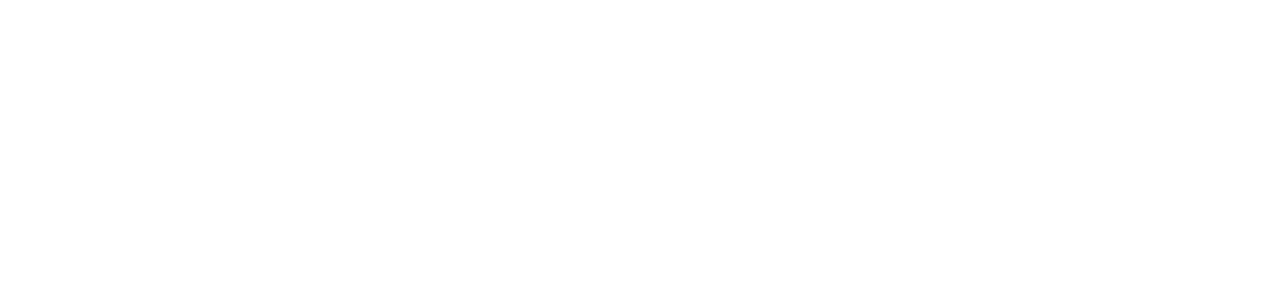
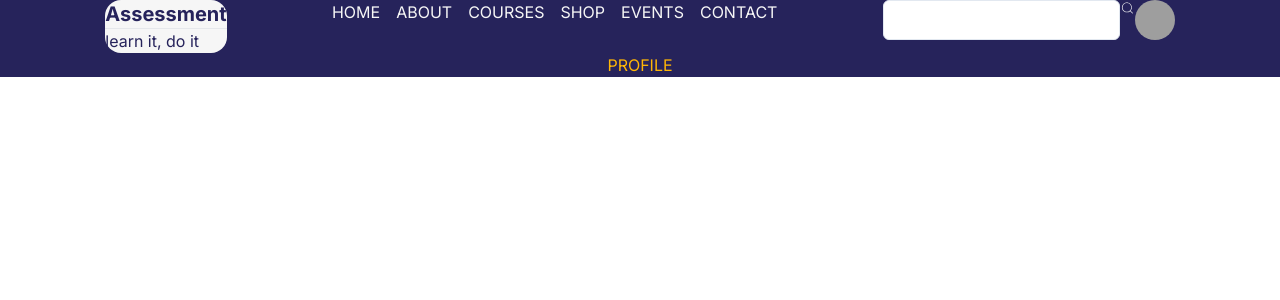
Before and after one commit to SheikhULAB/assessment-project, a Next.js app: page / in a window 1280 px wide. Shown: the top 300 px of the page. Built offline with nearby package versions, Linux system fonts and the light colour scheme; grey boxes are pictures that could not be loaded.

Commit message:
header without proper design

```diff
--- a/app/layout.tsx
+++ b/app/layout.tsx
@@ -1,6 +1,7 @@
 import type { Metadata } from "next";
 import { Inter } from "next/font/google";
 import "./globals.css";
+import Header from "@/components/Header";
 
 const inter = Inter({ subsets: ["latin"] });
 
@@ -16,7 +17,10 @@
 }>) {
   return (
     <html lang="en">
-      <body className={inter.className}>{children}</body>
+      <body className={inter.className}>
+        <Header />
+        {children}
+        </body>
     </html>
   );
 }
--- /dev/null
+++ b/components/Header.tsx
@@ -0,0 +1,47 @@
+import React from "react";
+import { CiSearch } from "react-icons/ci";
+import { Avatar, AvatarFallback, AvatarImage } from "@/components/ui/avatar"
+import { Input } from "@/components/ui/input"
+
+const Header = () => {
+  return (
+    <div className="bg-[#26235B]">
+      <div className="flex justify-evenly">
+        {/* left */}
+        <div className="bg-[#F6F6F6] text-[#26235B] rounded-2xl">
+          <h1 className="text-xl font-bold">Assessment</h1>
+          <hr />
+          <span>learn it, do it</span>
+        </div>
+        {/* middle */}
+        <div className="text-[#F6F6F6] flex gap-4">
+          <span>HOME</span>
+          <span>ABOUT</span>
+          <span>COURSES</span>
+          <span>SHOP</span>
+          <span>EVENTS</span>
+          <span>CONTACT</span>
+        </div>
+        {/* right */}
+        <div className="flex">
+          <div className="flex">
+            <Input />
+            <CiSearch className="text-[#F6F6F6]" />
+          </div>
+          <div>
+            <Avatar>
+              <AvatarImage src="https://github.com/shadcn.png" />
+              <AvatarFallback>CN</AvatarFallback>
+            </Avatar>
+          </div>
+        </div>
+      </div>
+
+      <div className="flex items-center justify-center">
+        <span className="text-[#FFB606]">PROFILE</span>
+      </div>
+    </div>
+  );
+};
+
+export default Header;
--- /dev/null
+++ b/components/ui/avatar.tsx
@@ -0,0 +1,50 @@
+"use client"
+
+import * as React from "react"
+import * as AvatarPrimitive from "@radix-ui/react-avatar"
+
+import { cn } from "@/lib/utils"
+
+const Avatar = React.forwardRef<
+  React.ElementRef<typeof AvatarPrimitive.Root>,
+  React.ComponentPropsWithoutRef<typeof AvatarPrimitive.Root>
+>(({ className, ...props }, ref) => (
+  <AvatarPrimitive.Root
+    ref={ref}
+    className={cn(
+      "relative flex h-10 w-10 shrink-0 overflow-hidden rounded-full",
+      className
+    )}
+    {...props}
+  />
+))
+Avatar.displayName = AvatarPrimitive.Root.displayName
+
+const AvatarImage = React.forwardRef<
+  React.ElementRef<typeof AvatarPrimitive.Image>,
+  React.ComponentPropsWithoutRef<typeof AvatarPrimitive.Image>
+>(({ className, ...props }, ref) => (
+  <AvatarPrimitive.Image
+    ref={ref}
+    className={cn("aspect-square h-full w-full", className)}
+    {...props}
+  />
+))
+AvatarImage.displayName = AvatarPrimitive.Image.displayName
+
+const AvatarFallback = React.forwardRef<
+  React.ElementRef<typeof AvatarPrimitive.Fallback>,
+  React.ComponentPropsWithoutRef<typeof AvatarPrimitive.Fallback>
+>(({ className, ...props }, ref) => (
+  <AvatarPrimitive.Fallback
+    ref={ref}
+    className={cn(
+      "flex h-full w-full items-center justify-center rounded-full bg-slate-100 dark:bg-slate-800",
+      className
+    )}
+    {...props}
+  />
+))
+AvatarFallback.displayName = AvatarPrimitive.Fallback.displayName
+
+export { Avatar, AvatarImage, AvatarFallback }
--- /dev/null
+++ b/components/ui/input.tsx
@@ -0,0 +1,25 @@
+import * as React from "react"
+
+import { cn } from "@/lib/utils"
+
+export interface InputProps
+  extends React.InputHTMLAttributes<HTMLInputElement> {}
+
+const Input = React.forwardRef<HTMLInputElement, InputProps>(
+  ({ className, type, ...props }, ref) => {
+    return (
+      <input
+        type={type}
+        className={cn(
+          "flex h-10 w-full rounded-md border border-slate-200 bg-white px-3 py-2 text-sm ring-offset-white file:border-0 file:bg-transparent file:text-sm file:font-medium placeholder:text-slate-500 focus-visible:outline-none focus-visible:ring-2 focus-visible:ring-slate-950 focus-visible:ring-offset-2 disabled:cursor-not-allowed disabled:opacity-50 dark:border-slate-800 dark:bg-slate-950 dark:ring-offset-slate-950 dark:placeholder:text-slate-400 dark:focus-visible:ring-slate-300",
+          className
+        )}
+        ref={ref}
+        {...props}
+      />
+    )
+  }
+)
+Input.displayName = "Input"
+
+export { Input }
--- /dev/null
+++ b/lib/utils.ts
@@ -0,0 +1,6 @@
+import { type ClassValue, clsx } from "clsx"
+import { twMerge } from "tailwind-merge"
+
+export function cn(...inputs: ClassValue[]) {
+  return twMerge(clsx(inputs))
+}
--- a/tailwind.config.ts
+++ b/tailwind.config.ts
@@ -1,20 +1,40 @@
-import type { Config } from "tailwindcss";
+import type { Config } from "tailwindcss"
 
-const config: Config = {
+const config = {
+  darkMode: ["class"],
   content: [
-    "./pages/**/*.{js,ts,jsx,tsx,mdx}",
-    "./components/**/*.{js,ts,jsx,tsx,mdx}",
-    "./app/**/*.{js,ts,jsx,tsx,mdx}",
+    './pages/**/*.{ts,tsx}',
+    './components/**/*.{ts,tsx}',
+    './app/**/*.{ts,tsx}',
+    './src/**/*.{ts,tsx}',
   ],
+  prefix: "",
   theme: {
+    container: {
+      center: true,
+      padding: "2rem",
+      screens: {
+        "2xl": "1400px",
+      },
+    },
     extend: {
-      backgroundImage: {
-        "gradient-radial": "radial-gradient(var(--tw-gradient-stops))",
-        "gradient-conic":
-          "conic-gradient(from 180deg at 50% 50%, var(--tw-gradient-stops))",
+      keyframes: {
+        "accordion-down": {
+          from: { height: "0" },
+          to: { height: "var(--radix-accordion-content-height)" },
+        },
+        "accordion-up": {
+          from: { height: "var(--radix-accordion-content-height)" },
+          to: { height: "0" },
+        },
+      },
+      animation: {
+        "accordion-down": "accordion-down 0.2s ease-out",
+        "accordion-up": "accordion-up 0.2s ease-out",
       },
     },
   },
-  plugins: [],
-};
-export default config;
+  plugins: [require("tailwindcss-animate")],
+} satisfies Config
+
+export default config
```
Also changed, not shown: package.json (+10 -3 lines), components.json (added), 1 other file (tests, documents, lock files or other folders).
